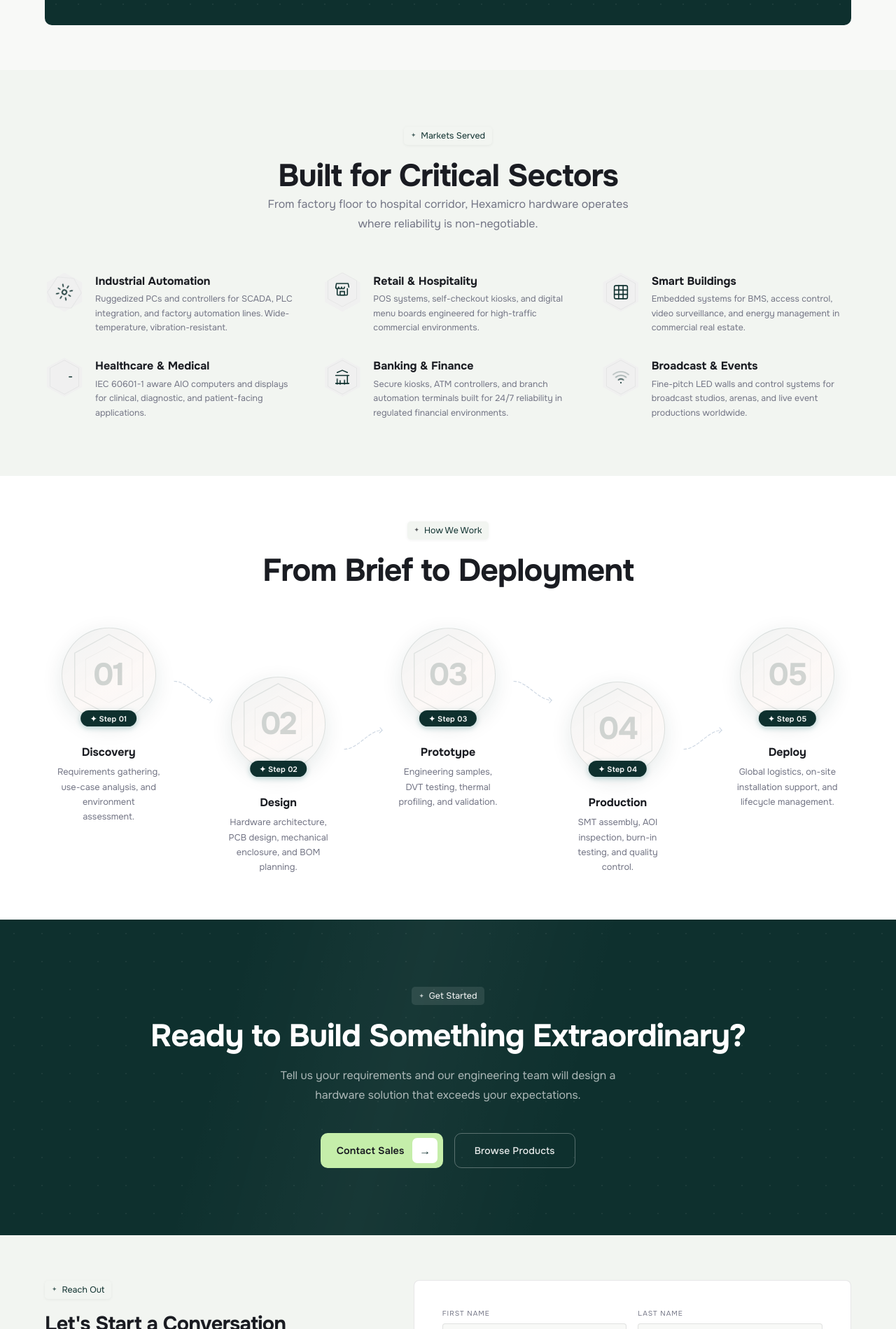
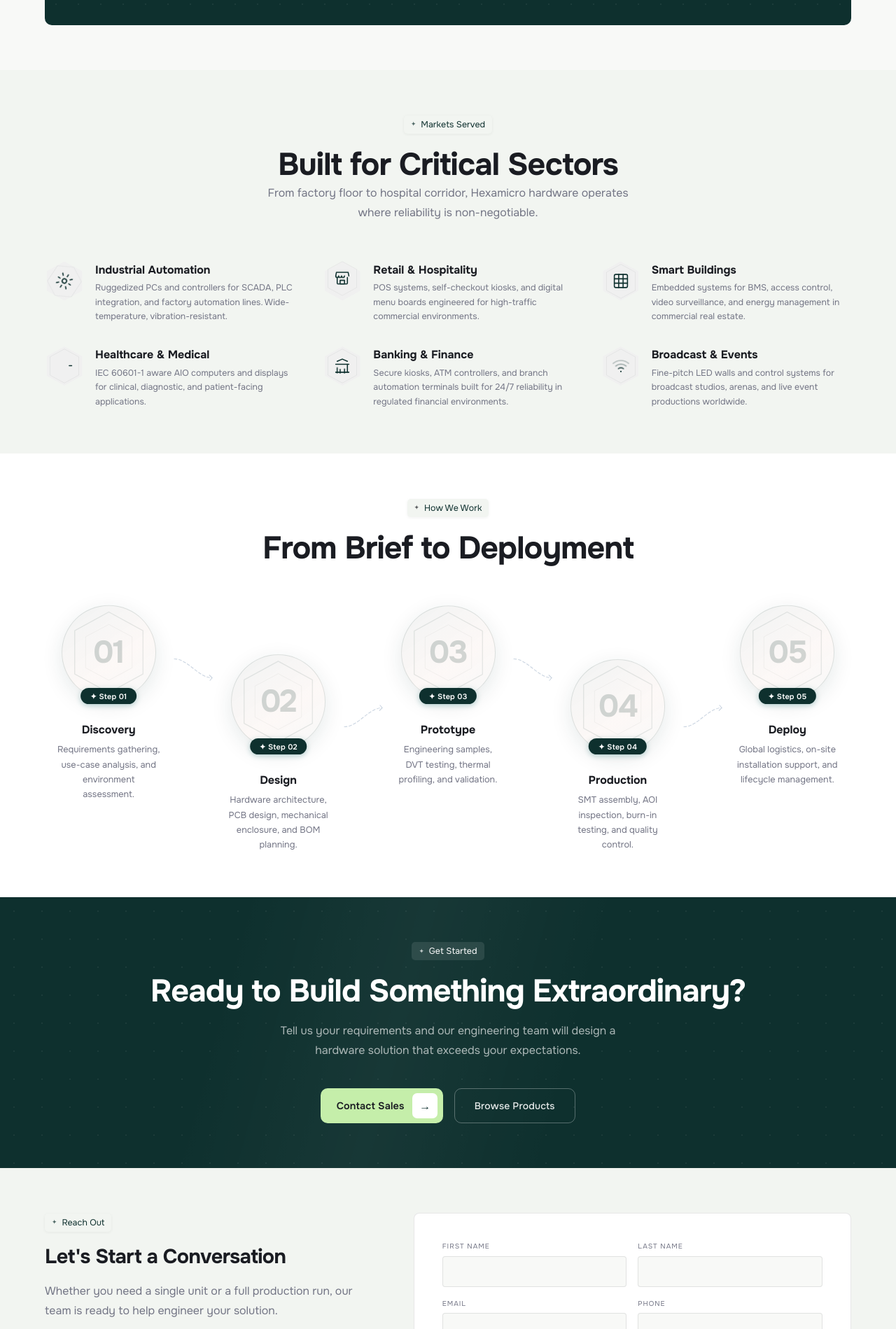
Before and after one commit to aedindia2025/Hexamicro, a React (Vite) app: page / in a window 1280 px wide. Shown: the part 2281-4180 px from the top of the page at 70% size. Built offline with nearby package versions, Linux system fonts and the light colour scheme.

Commit message:
changes had done

```diff
--- a/src/components/CTABanner/CTABanner.css
+++ b/src/components/CTABanner/CTABanner.css
@@ -2,7 +2,7 @@
 #cta {
   background: var(--accent);
   text-align: center;
-  padding: 6rem 4rem;
+  padding: 4rem 4rem;
   position: relative;
   overflow: hidden;
 }
--- a/src/components/Industries/Industries.css
+++ b/src/components/Industries/Industries.css
@@ -1,6 +1,6 @@
 #industries {
   background: var(--bg2);
-  padding: 5rem 4rem; /* increase horizontal padding from 2rem → 4rem */
+  padding: 4rem 4rem; /* increase horizontal padding from 2rem → 4rem */
 }
 .industries-header {
   text-align: center;
```
